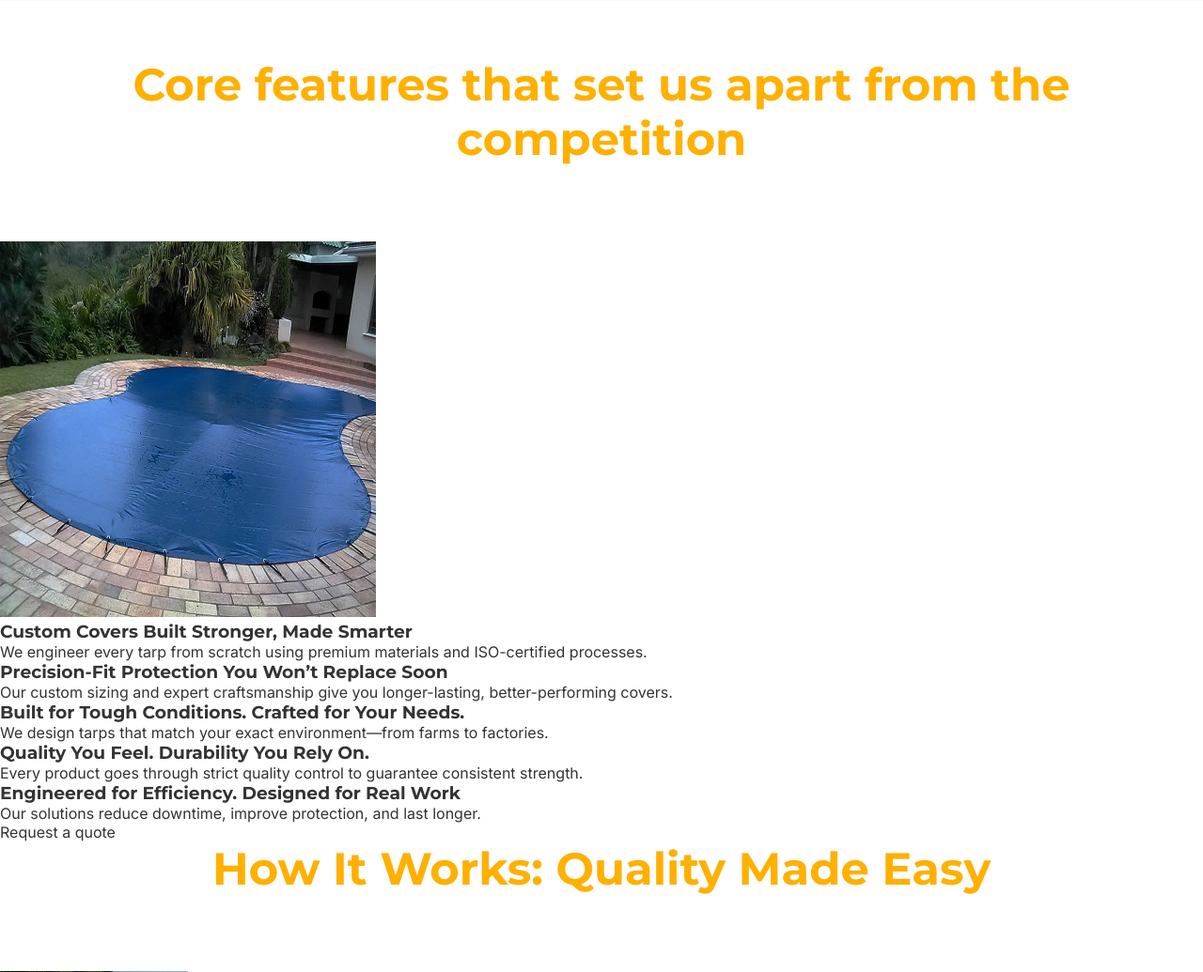
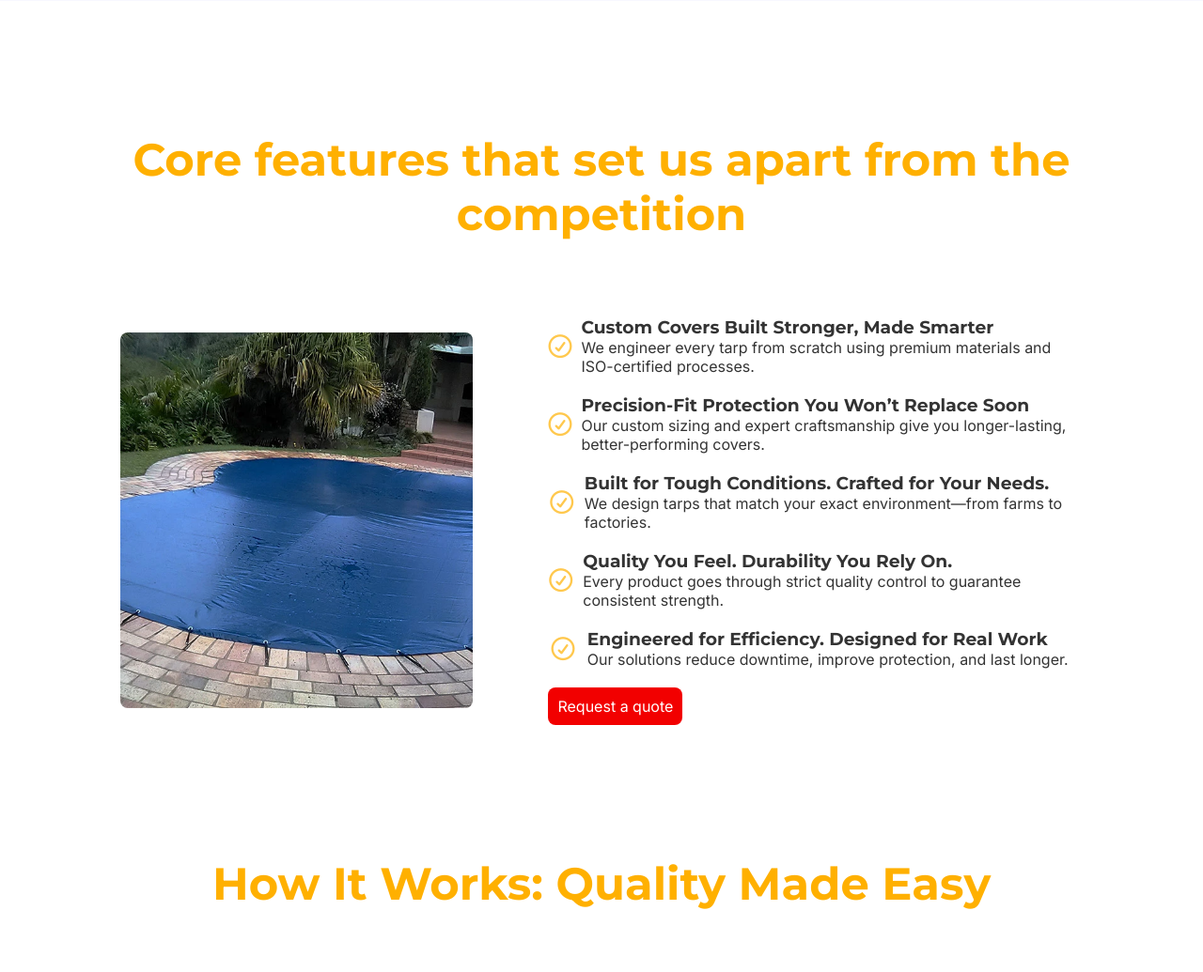
Before and after one commit to QMateza/tarpsandcanvas, a Django app: page / in a window 1280 px wide. Shown: the part 3772-4807 px from the top of the page at 94% size. Run offline with Django 5.2, Linux system fonts and the light colour scheme; some libraries are stand-ins or nearby versions.

Commit message:
benefits styling

```diff
--- a/static/styles/main.css
+++ b/static/styles/main.css
@@ -342,6 +342,7 @@ nav a {
 }
 
 /* ----------------- SOCIAL PROOF2 SECTION ----------------- */
+
 .social-proof2 {
   padding: 8rem 0;
   background-color: var(--smoke-white);
@@ -374,7 +375,6 @@ nav a {
   align-items: center;
   padding-bottom: 5rem;
   box-shadow: rgba(0, 0, 0, 0.16) 0px 1px 4px;
-
   border-radius: 8px;
 }
 
@@ -389,7 +389,7 @@ nav a {
   border-radius: 8px;
 }
 
-.social-proof2-text{
+.social-proof2-text {
   color: var(--white);
   z-index: 1;
   text-align: left;
@@ -406,3 +406,52 @@ nav a {
   width: 30rem;
   font-size: var(--text-p);
 }
+
+/* ----------------- SOCIAL PROOF2 SECTION ----------------- */
+.benefits {
+  padding: 8rem 0;
+  margin-bottom: var(--section-divider);
+}
+
+.benefits-wrapper {
+  width: 80%;
+  margin: 0 auto;
+  display: flex;
+  justify-content: center;
+  align-items: center;
+  gap: 8rem;
+}
+
+.benefits-wrapper-image {
+  width: 50rem;
+  height: 40rem;
+  position: relative;
+  border-radius: 8px;
+}
+
+.benefits-wrapper picture,
+.benefits-wrapper img {
+  position: absolute;
+  inset: 0;
+  object-fit: cover;
+  width: 100%;
+  height: 100%;
+  border-radius: 8px;
+}
+
+.benefits-wrapper-text-container {
+  display: flex;
+  flex-direction: column;
+  gap: 2rem;
+}
+
+.benefits-wrapper-text {
+  display: flex;
+  align-items: center;
+  gap: 1rem;
+}
+
+.fa-circle-check {
+  color: var(--primary-tint);
+  font-size: var(--text-h5);
+}
--- a/templates/home.html
+++ b/templates/home.html
@@ -210,7 +210,10 @@
     <div class="pain-point-wrapper">
       <div class="pain-point-text">
         <h2>
-          Stop replacing! <span class="highlight-charchoal"> Fail-proof tarps for tough work.</span>
+          Stop replacing!
+          <span class="highlight-charchoal">
+            Fail-proof tarps for tough work.</span
+          >
         </h2>
         <p>
           Most businesses are stuck buying cheap, off-the-shelf tarps that tear
@@ -488,6 +491,8 @@
   </section>
   <section class="benefits">
     <h2>Core features that set us apart from the competition</h2>
+    <div class="benefits-wrapper">
+      <div class="benefits-wrapper-image">
         <picture>
           <source
             media="(min-width: 768px)"
@@ -502,6 +507,10 @@
             height="400"
           />
         </picture>
+      </div>
+      <div class="benefits-wrapper-text-container">
+        <div class="benefits-wrapper-text">
+          <i class="fa-regular fa-circle-check"></i>
           <div>
             <h3>Custom Covers Built Stronger, Made Smarter</h3>
             <p>
@@ -509,13 +518,19 @@
               ISO-certified processes.
             </p>
           </div>
+        </div>
+        <div class="benefits-wrapper-text">
+          <i class="fa-regular fa-circle-check"></i>
           <div>
             <h3>Precision-Fit Protection You Won’t Replace Soon</h3>
             <p>
-        Our custom sizing and expert craftsmanship give you longer-lasting,
-        better-performing covers.
+              Our custom sizing and expert craftsmanship give you
+              longer-lasting, better-performing covers.
             </p>
           </div>
+        </div>
+        <div class="benefits-wrapper-text">
+          <i class="fa-regular fa-circle-check"></i>
           <div>
             <h3>Built for Tough Conditions. Crafted for Your Needs.</h3>
             <p>
@@ -523,6 +538,9 @@
               factories.
             </p>
           </div>
+        </div>
+        <div class="benefits-wrapper-text">
+          <i class="fa-regular fa-circle-check"></i>
           <div>
             <h3>Quality You Feel. Durability You Rely On.</h3>
             <p>
@@ -530,12 +548,21 @@
               consistent strength.
             </p>
           </div>
+        </div>
+        <div class="benefits-wrapper-text">
+          <i class="fa-regular fa-circle-check"></i>
           <div>
             <h3>Engineered for Efficiency. Designed for Real Work</h3>
-      <p>Our solutions reduce downtime, improve protection, and last longer.</p>
+            <p>
+              Our solutions reduce downtime, improve protection, and last
+              longer.
+            </p>
+          </div>
         </div>
         <div>
-      <a>Request a quote</a>
+          <a class="cta">Request a quote</a>
+        </div>
+      </div>
     </div>
   </section>
   <section class="steps-container">
--- a/templates/main.html
+++ b/templates/main.html
@@ -21,7 +21,10 @@
     />
     <link
       rel="stylesheet"
-      href="https://cdnjs.cloudflare.com/ajax/libs/font-awesome/4.7.0/css/font-awesome.min.css"
+      href="https://cdnjs.cloudflare.com/ajax/libs/font-awesome/7.0.1/css/all.min.css"
+      integrity="sha512-2SwdPD6INVrV/lHTZbO2nodKhrnDdJK9/kg2XD1r9uGqPo1cUbujc+IYdlYdEErWNu69gVcYgdxlmVmzTWnetw=="
+      crossorigin="anonymous"
+      referrerpolicy="no-referrer"
     />
     <title>
       Tarp and Canvas - Affordable, heavy-duty tarps and canvas covers made for
```
Also changed, not shown: 1 other file. Lines whose indentation alone changed are shown as unchanged.
